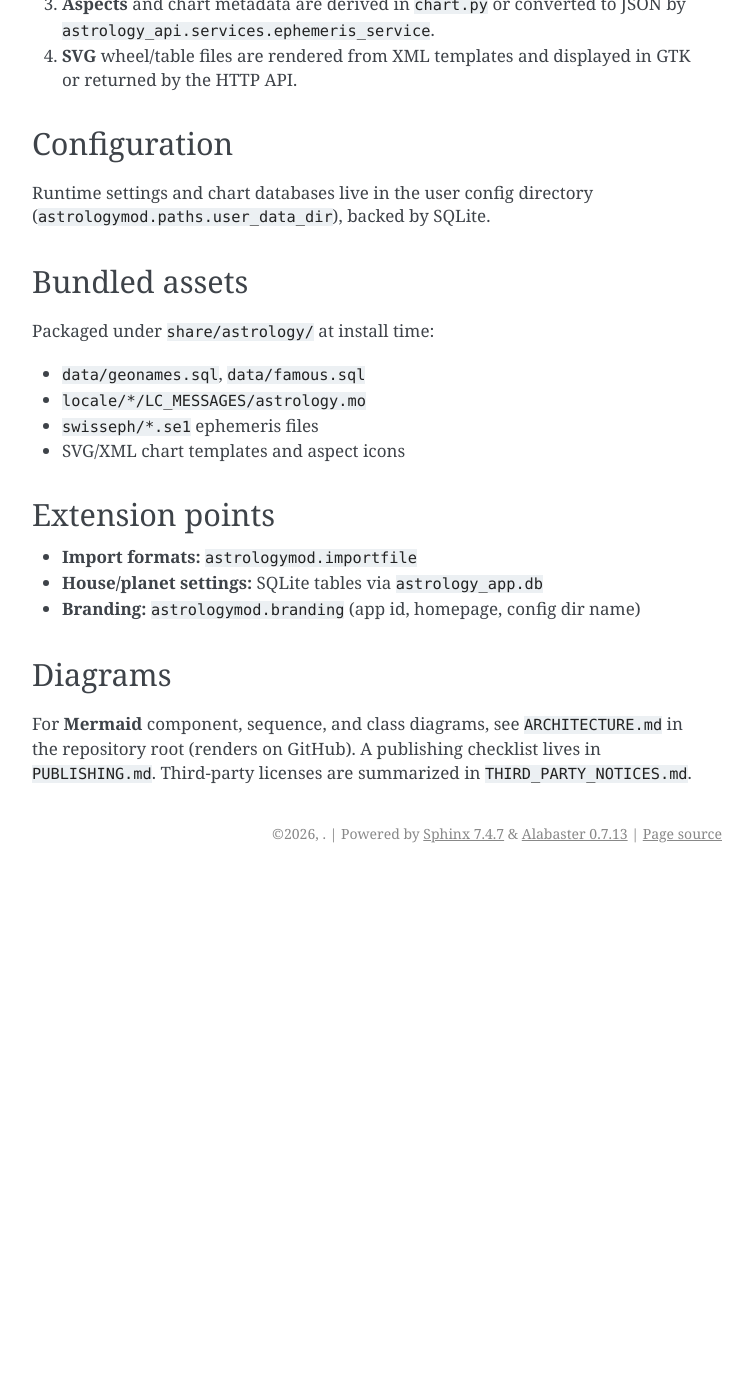
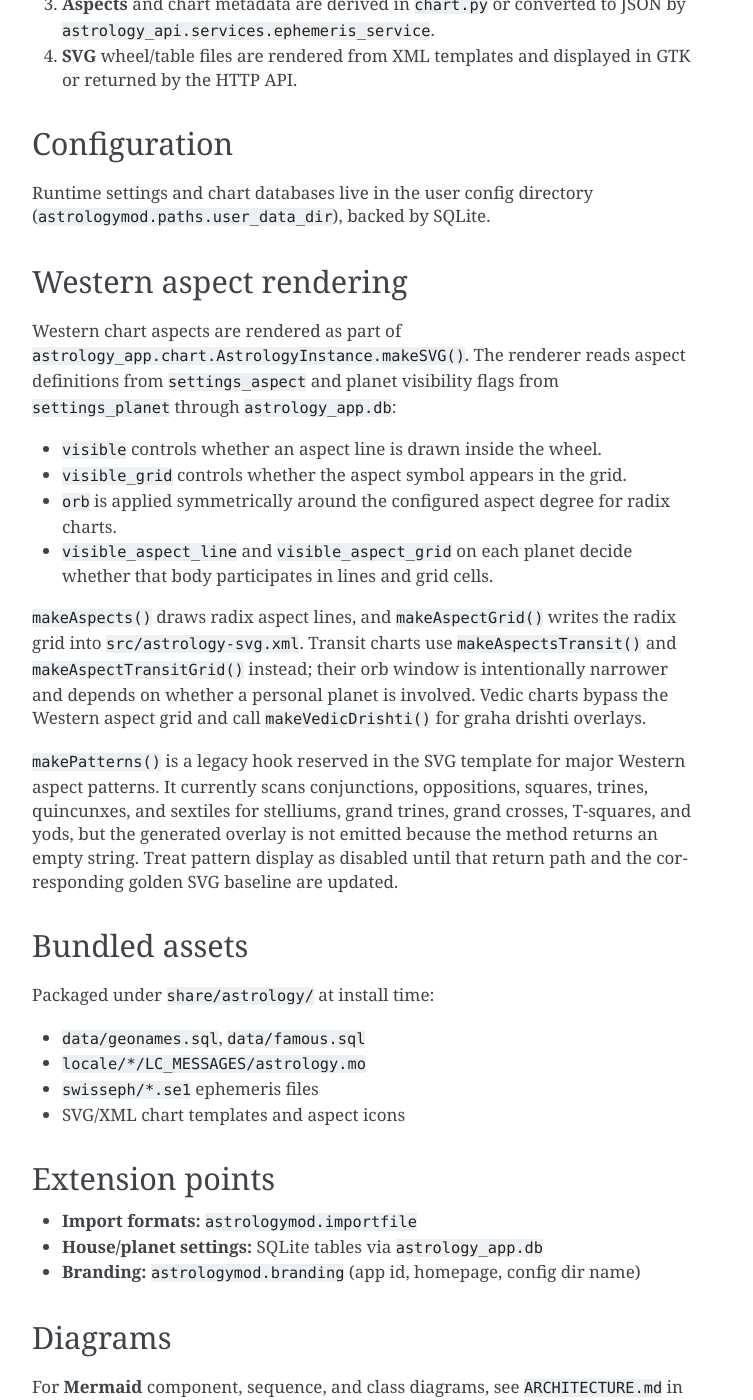
Before and after one commit to youniversus-com/Astrology, a Sphinx documentation site: the page built from docs/architecture.rst, in a window 1280 px wide and 1400 px high, scrolled down 711 px. Shown: the whole window, without its empty margins (388-1141 px from the left). Built offline with Sphinx 7.4.7, drawn with Linux system fonts in a browser that asks for light colours; before the commit the page ends 1584 px from its top, so only the background shows below that; some of the changed text lies outside the part shown.

Commit message:
Document western aspect rendering
Co-authored-by: Fede <federunix@users.noreply.github.com>

```diff
--- a/docs/architecture.rst
+++ b/docs/architecture.rst
@@ -35,6 +35,35 @@ Configuration
 Runtime settings and chart databases live in the user config directory
 (``astrologymod.paths.user_data_dir``), backed by SQLite.
 
+Western aspect rendering
+------------------------
+
+Western chart aspects are rendered as part of
+``astrology_app.chart.AstrologyInstance.makeSVG()``. The renderer reads aspect
+definitions from ``settings_aspect`` and planet visibility flags from
+``settings_planet`` through ``astrology_app.db``:
+
+- ``visible`` controls whether an aspect line is drawn inside the wheel.
+- ``visible_grid`` controls whether the aspect symbol appears in the grid.
+- ``orb`` is applied symmetrically around the configured aspect degree for radix
+  charts.
+- ``visible_aspect_line`` and ``visible_aspect_grid`` on each planet decide
+  whether that body participates in lines and grid cells.
+
+``makeAspects()`` draws radix aspect lines, and ``makeAspectGrid()`` writes the
+radix grid into ``src/astrology-svg.xml``. Transit charts use
+``makeAspectsTransit()`` and ``makeAspectTransitGrid()`` instead; their orb
+window is intentionally narrower and depends on whether a personal planet is
+involved. Vedic charts bypass the Western aspect grid and call
+``makeVedicDrishti()`` for graha drishti overlays.
+
+``makePatterns()`` is a legacy hook reserved in the SVG template for major
+Western aspect patterns. It currently scans conjunctions, oppositions, squares,
+trines, quincunxes, and sextiles for stelliums, grand trines, grand crosses,
+T-squares, and yods, but the generated overlay is not emitted because the method
+returns an empty string. Treat pattern display as disabled until that return
+path and the corresponding golden SVG baseline are updated.
+
 Bundled assets
 --------------
 
```
